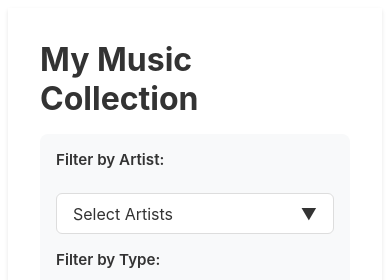
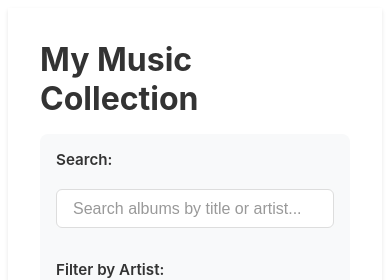
Before and after one commit to paucls/music-collection, an Angular app: page / in a window 390 px wide. Shown: the top 280 px of the page. Built offline with nearby package versions, Linux system fonts and the light colour scheme.

Commit message:
Added search

```diff
--- a/src/app/app.css
+++ b/src/app/app.css
@@ -134,6 +134,35 @@ header p {
   flex: 0 0 auto;
 }
 
+.search-section {
+  display: flex;
+  align-items: center;
+  gap: 0.75rem;
+  flex: 1;
+  min-width: 300px;
+}
+
+.search-input {
+  flex: 1;
+  padding: 0.6rem 1rem;
+  font-size: 1rem;
+  border: 1px solid #ddd;
+  border-radius: 6px;
+  background: white;
+  color: #333;
+  transition: border-color 0.2s, box-shadow 0.2s;
+}
+
+.search-input:focus {
+  outline: none;
+  border-color: #4a90e2;
+  box-shadow: 0 0 0 3px rgba(74, 144, 226, 0.1);
+}
+
+.search-input::placeholder {
+  color: #999;
+}
+
 @media (max-width: 768px) {
   .filter-section {
     flex-direction: column;
@@ -152,6 +181,17 @@ header p {
   .filter-section p {
     text-align: center;
     margin-top: 0.5rem;
+  }
+
+  .search-section {
+    flex-direction: column;
+    align-items: stretch;
+    min-width: 100%;
+    margin-bottom: 1rem;
+  }
+
+  .search-section label {
+    margin-bottom: 0.5rem;
   }
 }
 
--- a/src/app/app.html
+++ b/src/app/app.html
@@ -1,6 +1,16 @@
 <header>
   <h1>My Music Collection</h1>
   <div class="filter-section" *ngIf="!loading && !error">
+    <div class="search-section">
+      <label>Search:</label>
+      <input
+        type="text"
+        class="search-input"
+        placeholder="Search albums by title or artist..."
+        [(ngModel)]="searchTerm"
+        (input)="onSearchChange()"
+      />
+    </div>
     <label>Filter by Artist:</label>
     <div class="multiselect-dropdown" [class.open]="showDropdown">
       <div class="dropdown-trigger" (click)="toggleDropdown()">
--- a/src/app/app.ts
+++ b/src/app/app.ts
@@ -1,12 +1,13 @@
 import { Component, OnInit, ChangeDetectorRef } from '@angular/core';
 import { CommonModule } from '@angular/common';
+import { FormsModule } from '@angular/forms';
 import { AlbumService, Album } from './album.service';
 import { AlbumComponent } from './album.component';
 
 @Component({
   selector: 'app-root',
   standalone: true,
-  imports: [CommonModule, AlbumComponent],
+  imports: [CommonModule, FormsModule, AlbumComponent],
   templateUrl: './app.html',
   styleUrl: './app.css'
 })
@@ -19,8 +20,9 @@ export class App implements OnInit {
   artists: string[] = [];
   showDropdown = false;
   selectedTypes: Set<string> = new Set();
-  types: string[] = ['vinyl', 'CD', 'digital-mp3', 'digital-alac'];
+  types: string[] = ['CD', 'digital-mp3', 'digital-alac','vinyl'];
   showTypeDropdown = false;
+  searchTerm: string = '';
 
   constructor(private albumService: AlbumService, private cdr: ChangeDetectorRef) {}
 
@@ -72,10 +74,21 @@ export class App implements OnInit {
   applyFilter() {
     let result = [...this.albums];
 
+    // Apply search filter
+    if (this.searchTerm && this.searchTerm.trim()) {
+      const searchLower = this.searchTerm.toLowerCase().trim();
+      result = result.filter(album =>
+        album.title.toLowerCase().includes(searchLower) ||
+        album.artist.toLowerCase().includes(searchLower)
+      );
+    }
+
+    // Apply artist filter
     if (this.selectedArtists.size > 0) {
       result = result.filter(album => this.selectedArtists.has(album.artist));
     }
 
+    // Apply type filter
     if (this.selectedTypes.size > 0) {
       result = result.filter(album => this.selectedTypes.has(album.type));
     }
@@ -89,6 +102,10 @@ export class App implements OnInit {
     } else {
       this.selectedTypes.add(type);
     }
+    this.applyFilter();
+  }
+
+  onSearchChange() {
     this.applyFilter();
   }
 
--- a/src/index.html
+++ b/src/index.html
@@ -2,7 +2,7 @@
 <html lang="en">
 <head>
   <meta charset="utf-8">
-  <title>MusicApp</title>
+  <title>Music Collection</title>
   <base href="/">
   <meta name="viewport" content="width=device-width, initial-scale=1">
   <link rel="icon" type="image/x-icon" href="favicon.ico">
```
